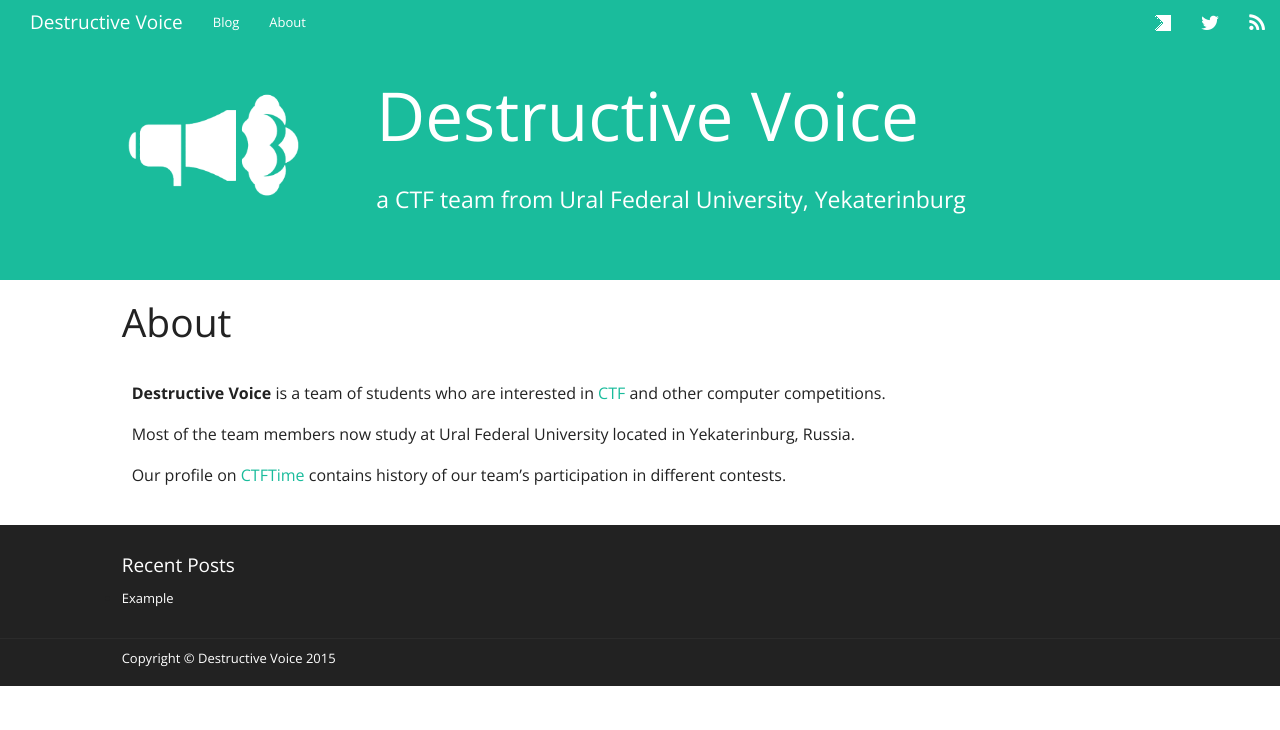
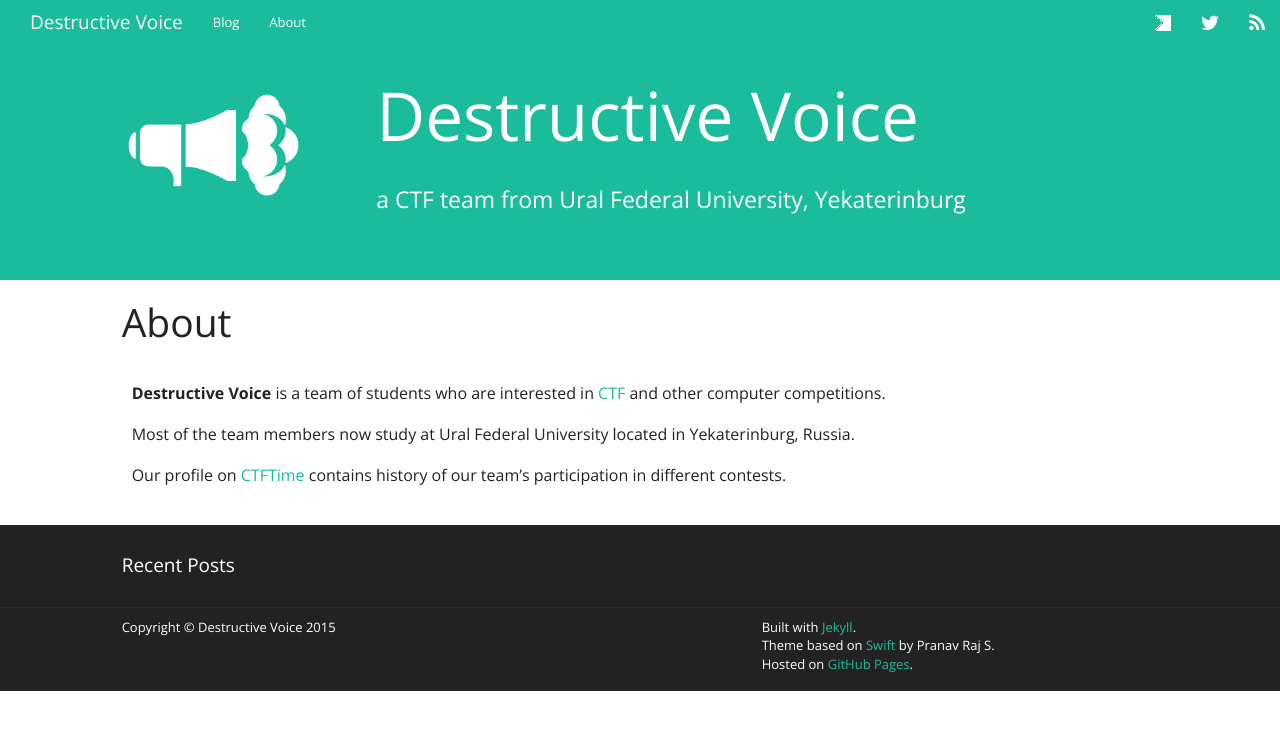
Before and after one commit to DestructiveVoice/dvteam.org, a Jekyll site: the page built from about.md, in a window 1280 px wide. Shown: the top 730 px of the page. Built offline with Jekyll 4.4.1, drawn with Linux system fonts in a browser that asks for light colours; nearby versions of some CDN libraries.

Commit message:
Extend copyright notices in the footer

```diff
--- a/_includes/endfooter.html
+++ /dev/null
@@ -1,8 +0,0 @@
-			<div class="row end_footer">
-              <div class="col-md-1"></div>
-              <div class="col-md-6">
-                <p>Copyright &copy; {{ site.title }} {{ site.time | date: '%Y' }}</p>
-              </div>
-              <div class="col-md-4"></div>
-              <div class="col-md-1"></div>
-            </div>
--- a/_includes/footer.html
+++ b/_includes/footer.html
@@ -1,4 +1,4 @@
-<!-- Footer -->
+<div class="col-md-12">
   <div class="row footer">
     <div class="col-md-1"></div>
     <div class="col-md-10">
@@ -15,4 +15,23 @@
     </div>
     <div class="col-md-1"></div>
   </div>
-          <!-- End Footer -->
+</div>
+
+<div class="col-md-12">
+  <div class="row end_footer">
+    <div class="col-md-1"></div>
+    <div class="col-md-6">
+      <p>
+        Copyright &copy; {{ site.title }} {{ site.time | date: '%Y' }}
+      </p>
+    </div>
+    <div class="col-md-4">
+      <p>
+        Built with <a href="https://jekyllrb.com/">Jekyll</a>.<br />
+        Theme based on <a href="https://github.com/pranavrajs/swift">Swift</a> by Pranav Raj S.<br />
+        Hosted on <a href="https://pages.github.com/">GitHub Pages</a>.
+      </p>
+    </div>
+    <div class="col-md-1"></div>
+  </div>
+</div>
--- a/_layouts/default.html
+++ b/_layouts/default.html
@@ -30,12 +30,7 @@
         </div>
         <div class="col-md-1"></div>
     </div> -->
-    <div class="col-md-12">
     {% include footer.html %}
-    </div>
-    <div class="col-md-12">
-    {% include endfooter.html %}
-    </div>
     {% include include_js.html %}
 
   </body>
```
Also changed, not shown: _drafts/2014-09-09-example.markdown (renamed from _posts/2014-09-09-example.markdown, +4 -4 lines). Lines whose indentation alone changed are shown as unchanged.
